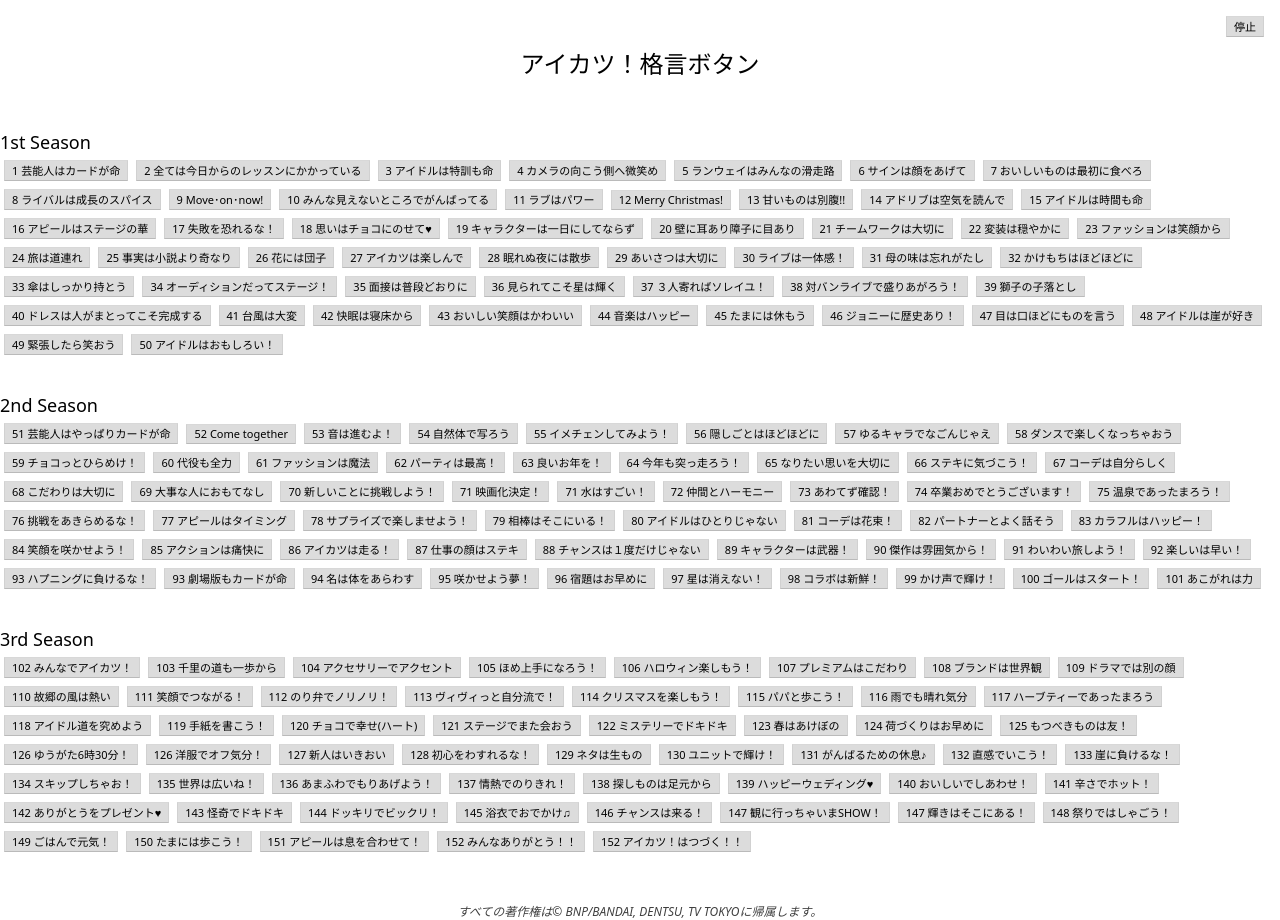
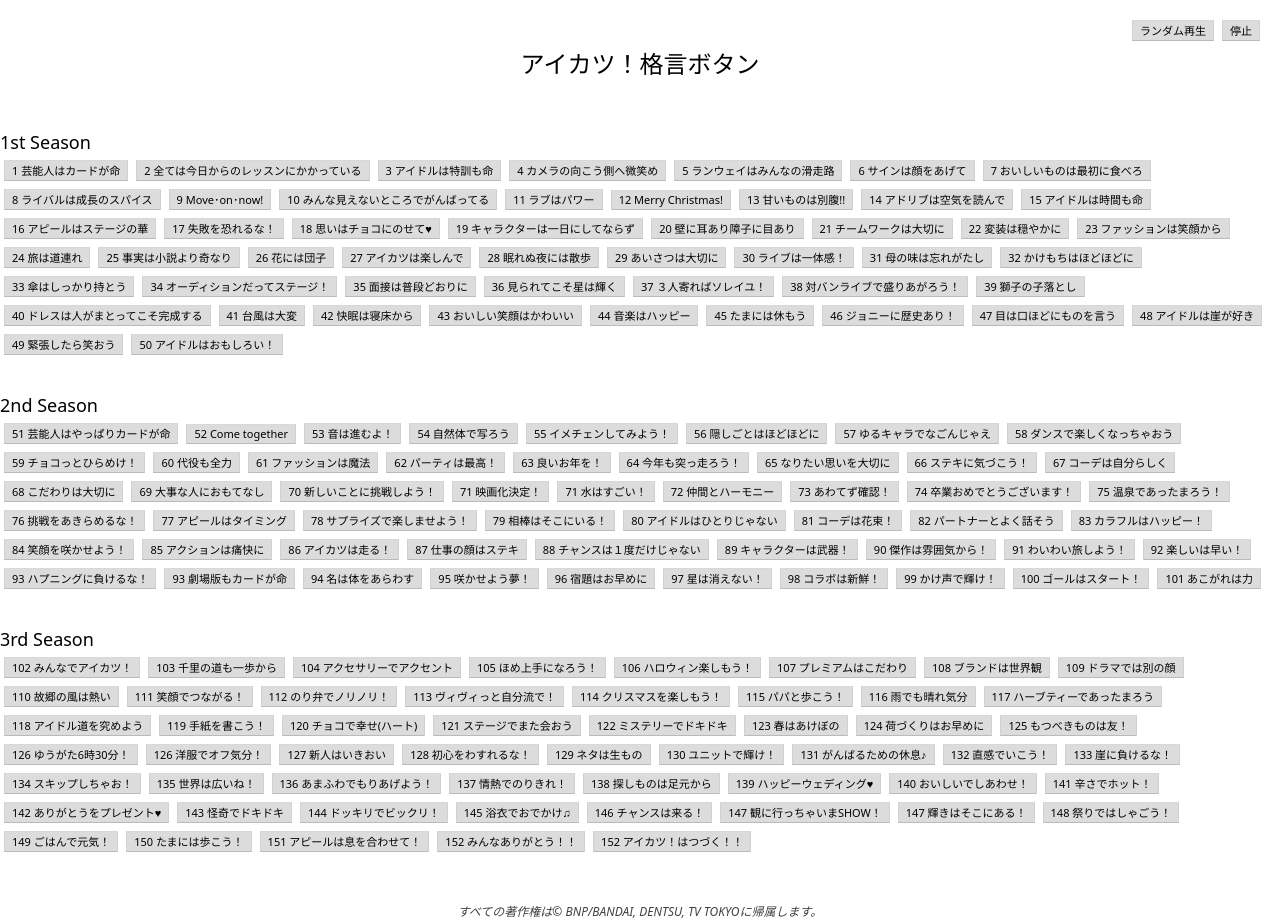
Before and after one commit to ivgtr/aikatsu-btn, a Next.js app: page / in a window 1280 px wide. Built offline with nearby package versions, Linux system fonts and the light colour scheme.

Commit message:
:bug: fix: 再生コントロールの挙動を修正

```diff
--- a/src/components/Button.tsx
+++ b/src/components/Button.tsx
@@ -11,11 +11,16 @@
 }
 
 const Button: React.FC<props> = ({ kakugen }) => {
-  const [audio, setAudio] = useRecoilState(audioState)
+  const [audio, setAudio] = useRecoilState<HTMLAudioElement>(audioState)
 
   const play = (link: string) => {
-    setAudio(new Audio(link))
-    audio.play()
+    if (audio) {
+      audio.pause()
+      audio.currentTime = 0
+    }
+    const tmp = new Audio(link)
+    setAudio(tmp)
+    tmp.play()
   }
 
   return (
--- a/src/components/Control.tsx
+++ b/src/components/Control.tsx
@@ -1,20 +1,39 @@
-import React from 'react'
-import { useRecoilValue } from 'recoil'
+import React, { useEffect } from 'react'
+import { useRecoilState } from 'recoil'
 import { audioState } from '../utils/play'
+import kakugen from '../assets/kakugen.json'
 
 const Control: React.FC = () => {
-  const audio = useRecoilValue(audioState)
+  const [audio, setAudio] = useRecoilState<HTMLAudioElement>(audioState)
+
+  useEffect(() => {}, [audio])
+
+  const randomPlay = () => {
+    if (audio) {
+      audio.pause()
+      audio.currentTime = 0
+    }
+    const { link } = kakugen[Math.floor(Math.random() * kakugen.length)]
+    const tmp = new Audio(link)
+    setAudio(tmp)
+    tmp.play()
+  }
 
   return (
+    <div className="fixed right-4 top-4">
+      <button onClick={randomPlay} className="m-1">
+        ランダム再生
+      </button>
       <button
         onClick={() => {
           audio.pause()
           audio.currentTime = 0
         }}
-      className="fixed right-4 top-4"
+        className="m-1"
       >
         停止
       </button>
+    </div>
   )
 }
 
```
Lines whose indentation alone changed are shown as unchanged.
